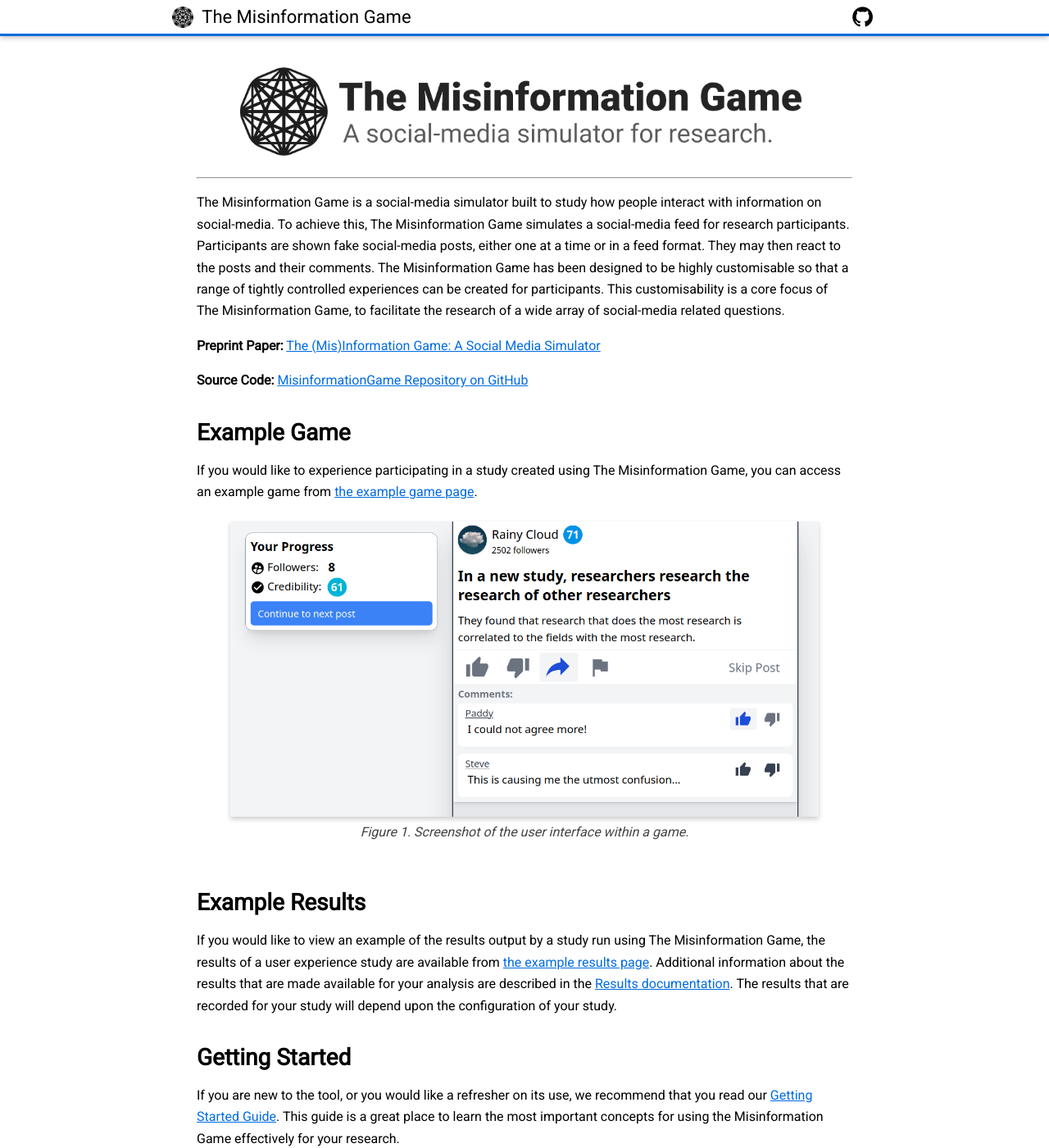
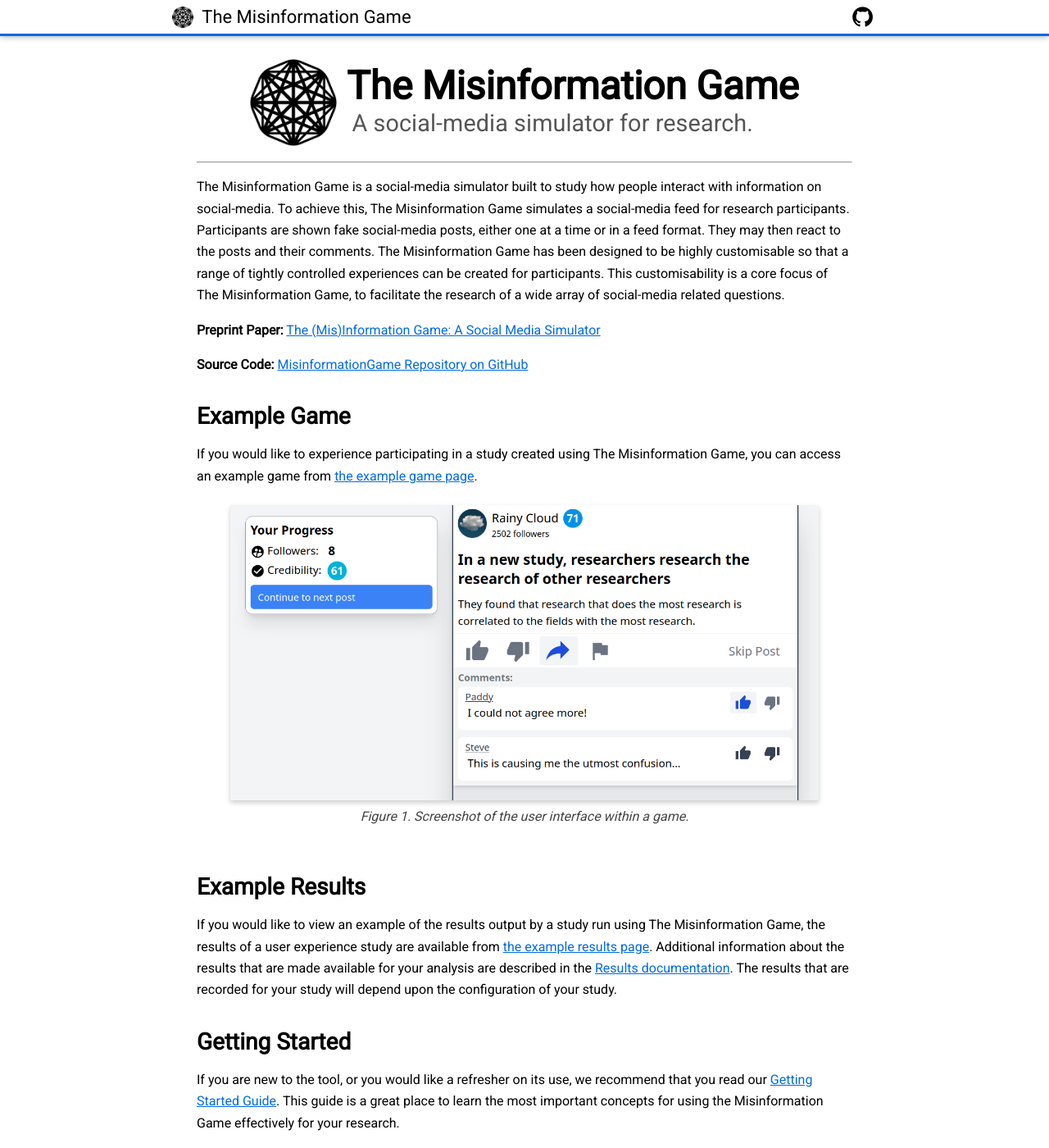
Before and after one commit to beekewardin/themisinformationgame.github.io, a Jekyll site: the page built from Home.md, in a window 1280 px wide and 1400 px high. Shown: the whole window at 82% size. Built offline with Jekyll 4.4.1, drawn with Linux system fonts in a browser that asks for light colours; nearby versions of some CDN libraries; our own code applies the rules of GitHub Pages for plain Markdown files.

Commit message:
Replace banner image with HTML

```diff
--- a/Home.md
+++ b/Home.md
@@ -5,9 +5,15 @@
 permalink: /
 ---
 
-<p class="logo-banner">
-    <img src="assets/img/banner.png" alt="The Misinformation Game Logo" />
-</p>
+<div id="logo-banner">
+    <div class="logo">
+        <img src="assets/img/logo.png" alt="The Misinformation Game Logo" />
+    </div>
+    <div class="titles">
+        <h1>The Misinformation Game</h1>
+        <h2>A social-media simulator for research.</h2>
+    </div>
+</div>
 
 --------
 
--- a/_sass/_base.scss
+++ b/_sass/_base.scss
@@ -101,21 +101,74 @@
   margin-right: 0;
 }
 
-p.logo-banner {
+#logo-banner {
   display: inline-block;
   text-align: center;
   width: 100%;
   height: auto;
 }
-
-p.logo-banner img {
+#logo-banner .logo {
+  display: inline-block;
+  vertical-align: middle;
+  height: 6.6rem;
+  padding: 1.4rem 0.5rem 1.2rem 0;
+}
+#logo-banner .logo img {
   display: inline-block;
   vertical-align: middle;
   width: auto;
   height: auto;
-  max-width: 100%;
-  max-height: 8rem;
+  max-height: 100%;
   box-shadow: none;
+  margin: 0;
+}
+#logo-banner .titles {
+  display: inline-block;
+  vertical-align: middle;
+  text-align: left;
+  margin-top: 0.3rem;
+}
+#logo-banner .titles h1,
+#logo-banner .titles h2 {
+  line-height: 1;
+}
+#logo-banner .titles h1 {
+  font-size: 3rem;
+  font-weight: bold;
+  letter-spacing: -0.015rem;
+  margin-top: 0;
+  margin-bottom: 0.4rem;
+}
+#logo-banner .titles h2 {
+  font-size: 1.8rem;
+  font-weight: lighter;
+  color: #555555;
+  margin-top: 0;
+  margin-left: 0.4rem;
+  letter-spacing: 0.005rem;
+}
+@media (max-width: 48rem) {
+  #logo-banner {
+    padding-bottom: 0.6rem;
+  }
+  #logo-banner .logo {
+    padding-top: 0.6rem;
+    padding-bottom: 0.6rem;
+  }
+  #logo-banner .titles h1 {
+    font-size: 2.5rem;
+  }
+  #logo-banner .titles h2 {
+    font-size: 1.65rem;
+  }
+}
+@media (max-width: 36rem) {
+  #logo-banner .titles h1 {
+    font-size: 2.3rem;
+  }
+  #logo-banner .titles h2 {
+    font-size: 1.5rem;
+  }
 }
 
 figure.about-links {
```
